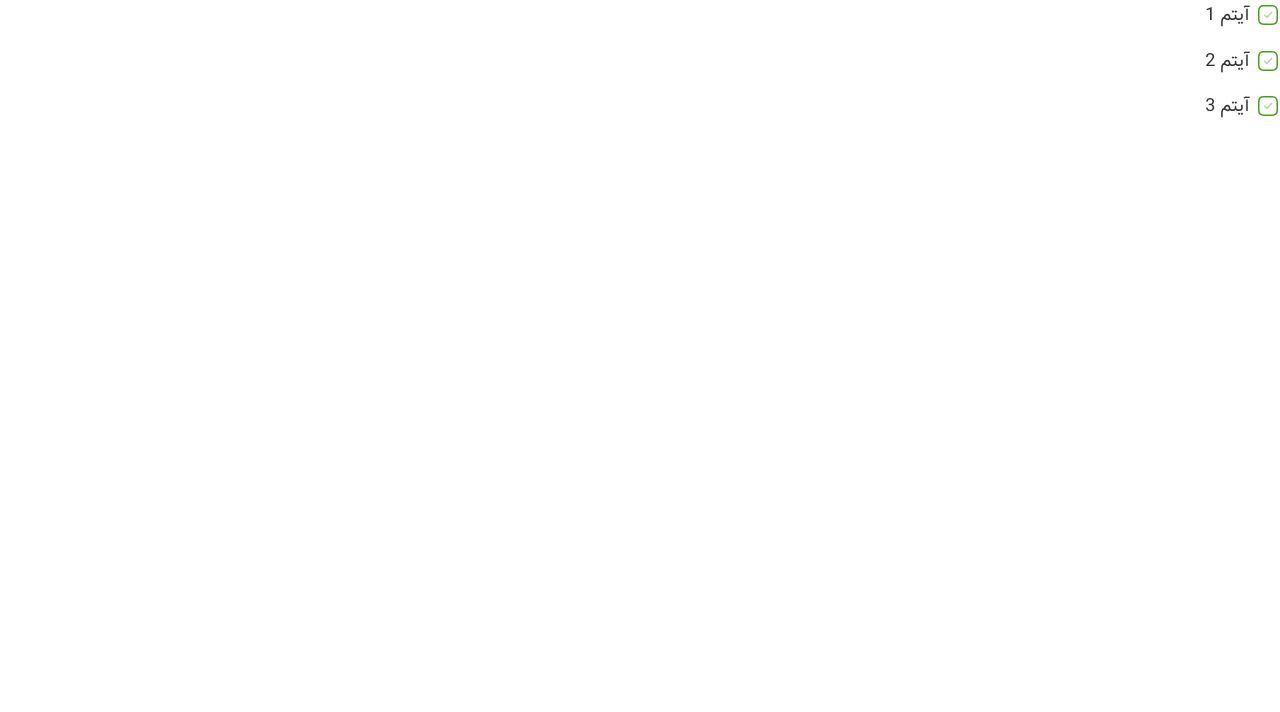
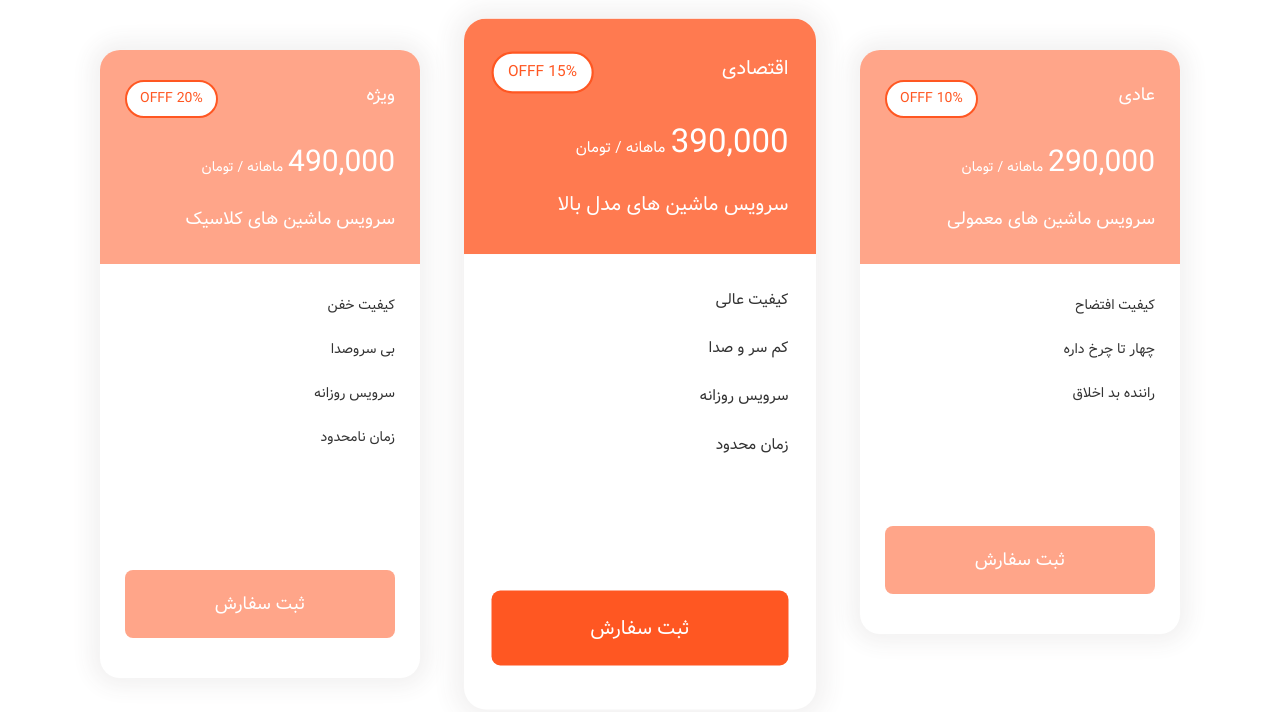
Before and after one commit to Ali-LUT/Tapsi, a plain HTML site: page index.html in a window 1280 px wide. Drawn offline with Linux system fonts and the light colour scheme.

Commit message:
Added plans style

```diff
--- a/CSS/style.css
+++ b/CSS/style.css
@@ -160,3 +160,77 @@ h2 {
     margin-bottom: 2rem;
   }
 }
+
+/* PLANS */
+
+.block-plan {
+  display: grid;
+  gap: 8rem 6rem;
+  justify-content: center;
+  grid-template-columns: repeat(auto-fit, minmax(250px, 320px));
+  margin-top: 5rem;
+}
+.plan {
+  font-size: 1.8rem;
+  transition: all 0.2s ease-out;
+}
+
+.card {
+  border-radius: 20px;
+  overflow: hidden;
+  box-shadow: 0 0 20px 10px hsla(0, 4%, 95%, 0.986);
+}
+.card__header,
+.card__body {
+  padding: 3rem 2.5rem;
+}
+.card__header {
+  color: var(--color-white);
+}
+.card--secondary .card__header {
+  background-color: var(--color-secondary-dark);
+}
+.card--primary .card__header {
+  background-color: var(--color-primary-light);
+}
+.plan__introduction {
+  display: flex;
+  justify-content: space-between;
+  margin-bottom: 2rem;
+}
+.plan__price {
+  font-size: 3rem;
+}
+.plan__billing-cycle {
+  font-size: 1.4rem;
+}
+.plan__description {
+  margin-top: 1.5rem;
+  display: block;
+}
+
+.plan .btn--block {
+  margin-top: 10rem;
+  font-size: 1.6rem;
+}
+
+.plan--popular {
+  transform: scale(1.1);
+}
+.plan--popular:hover {
+  transform: scale(1.15);
+}
+.plan:hover {
+  transform: scale(1.05);
+}
+.plan .list__item {
+  font-size: 1.4rem;
+}
+@media screen and (min-width: 1024px) {
+  /* .block-plan {
+    grid-template-columns: repeat(3, 1fr);
+  } */
+  .plan .btn--block {
+    font-size: 1.8rem;
+  }
+}
--- a/index.html
+++ b/index.html
@@ -17,10 +17,77 @@
     <button class="btn btn-secondary">ورود و ثبت نام پنل سازمانی</button> -->
     <!-- <span class="badge">10% OFF</span>
     <span class="badge badge-primary">10% OFF</span> -->
-    <ul class="list list-tick">
+    <!-- <ul class="list list-tick">
       <li class="list__item">آیتم 1</li>
       <li class="list__item">آیتم 2</li>
       <li class="list__item">آیتم 3</li>
-    </ul>
+    </ul> -->
+    <div class="block-plan">
+      <div class="plan">
+        <div class="card card--secondary">
+          <header class="card__header">
+            <span class="plan__introduction">
+              <span class="plan__name">عادی</span>
+              <span class="badge badge--secondary"> 10% OFFF </span>
+            </span>
+            <span class="plan__price">290,000</span>
+            <span class="plan__billing-cycle">ماهانه / تومان</span>
+            <span class="plan__description">سرویس ماشین های معمولی</span>
+          </header>
+          <div class="card__body">
+            <ul class="list list--tick">
+              <li class="list__item">کیفیت افتضاح</li>
+              <li class="list__item">چهار تا چرخ داره</li>
+              <li class="list__item">راننده بد اخلاق</li>
+            </ul>
+            <button class="btn btn--secondary btn--block">ثبت سفارش</button>
+          </div>
+        </div>
+      </div>
+      <div class="plan plan--popular">
+        <div class="card card--primary">
+          <header class="card__header">
+            <span class="plan__introduction">
+              <span class="plan__name">اقتصادی</span>
+              <span class="badge badge--primary"> 15% OFFF </span>
+            </span>
+            <span class="plan__price">390,000</span>
+            <span class="plan__billing-cycle">ماهانه / تومان</span>
+            <span class="plan__description">سرویس ماشین های مدل بالا</span>
+          </header>
+          <div class="card__body">
+            <ul class="list list--tick">
+              <li class="list__item">کیفیت عالی</li>
+              <li class="list__item">کم سر و صدا</li>
+              <li class="list__item">سرویس روزانه</li>
+              <li class="list__item">زمان محدود</li>
+            </ul>
+            <button class="btn btn--primary btn--block">ثبت سفارش</button>
+          </div>
+        </div>
+      </div>
+      <div class="plan">
+        <div class="card card--secondary">
+          <header class="card__header">
+            <span class="plan__introduction">
+              <span class="plan__name">ویژه</span>
+              <span class="badge badge--secondary"> 20% OFFF </span>
+            </span>
+            <span class="plan__price">490,000</span>
+            <span class="plan__billing-cycle">ماهانه / تومان</span>
+            <span class="plan__description">سرویس ماشین های کلاسیک</span>
+          </header>
+          <div class="card__body">
+            <ul class="list list--tick">
+              <li class="list__item">کیفیت خفن</li>
+              <li class="list__item">بی سروصدا</li>
+              <li class="list__item">سرویس روزانه</li>
+              <li class="list__item">زمان نامحدود</li>
+            </ul>
+            <button class="btn btn--secondary btn--block">ثبت سفارش</button>
+          </div>
+        </div>
+      </div>
+    </div>
   </body>
 </html>
```
